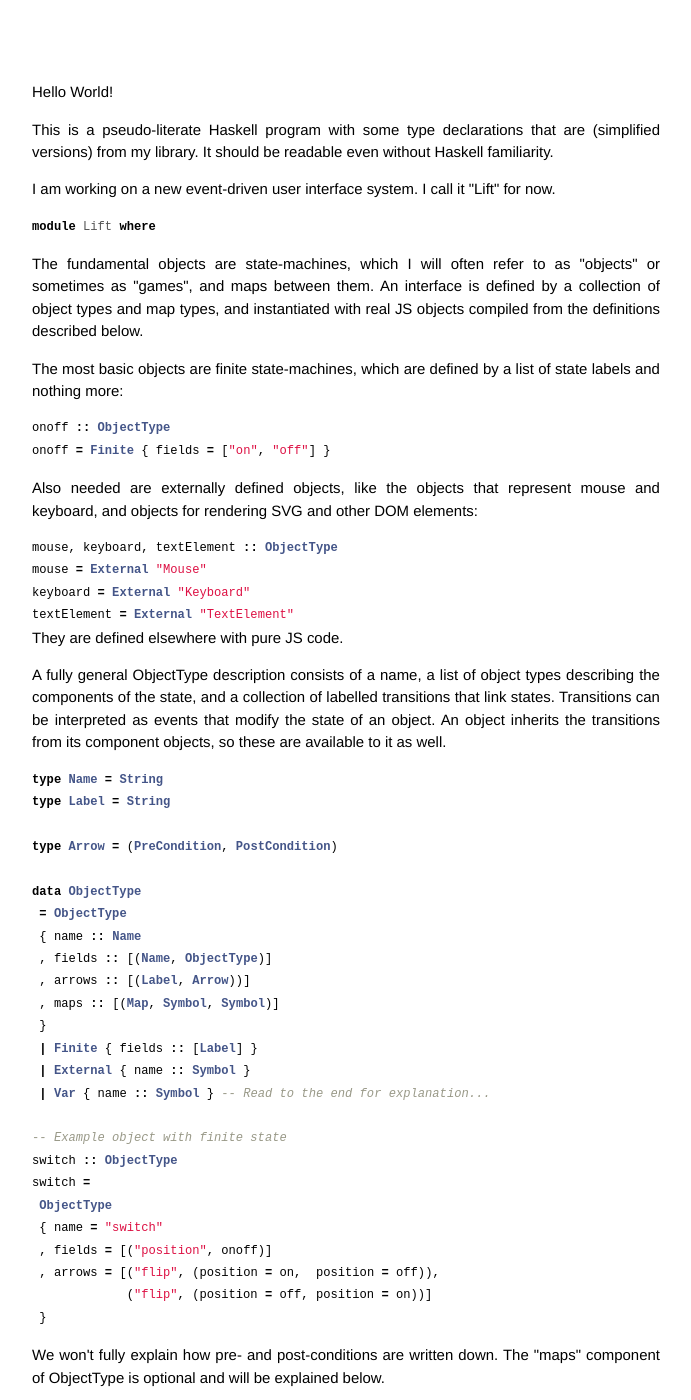
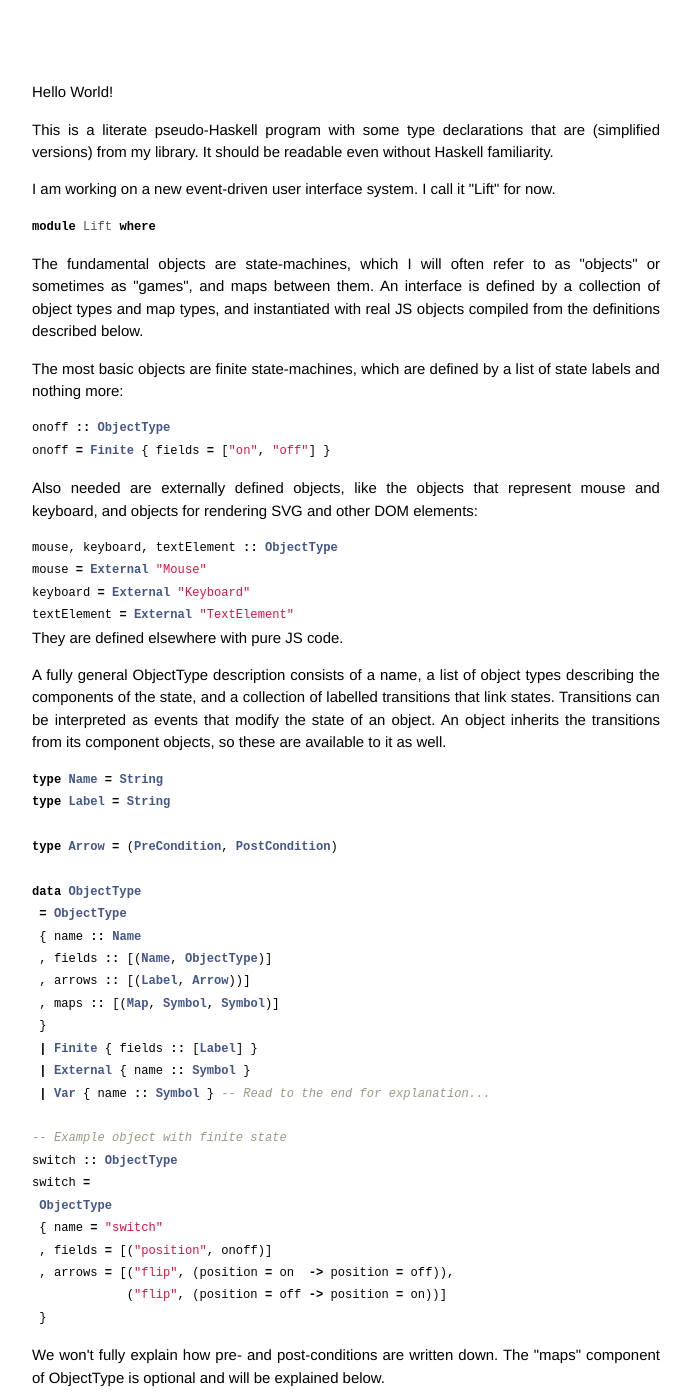
Before and after one commit to kovach/kovach.github.io, a Jekyll site: the page built from index.html, in a window 1280 px wide and 1400 px high. Shown: the whole window, without its empty margins (294-985 px from the left). Built offline with Jekyll 4.4.1, drawn with Linux system fonts in a browser that asks for light colours.

```diff
--- a/index.html
+++ b/index.html
@@ -6,7 +6,7 @@ title: Lift
 
 Hello World!
 <p>
-This is a pseudo-literate Haskell program with some type declarations that are
+This is a literate pseudo-Haskell program with some type declarations that are
 (simplified versions) from my library.  It should be readable even without
 Haskell familiarity.
 </p>
@@ -72,8 +72,8 @@ switch =
  ObjectType
  { name = "switch"
  , fields = [("position", onoff)]
- , arrows = [("flip", (position = on,  position = off)),
-             ("flip", (position = off, position = on))]
+ , arrows = [("flip", (position = on  -> position = off)),
+             ("flip", (position = off -> position = on))]
  }
 
 {% endhighlight %}
```
